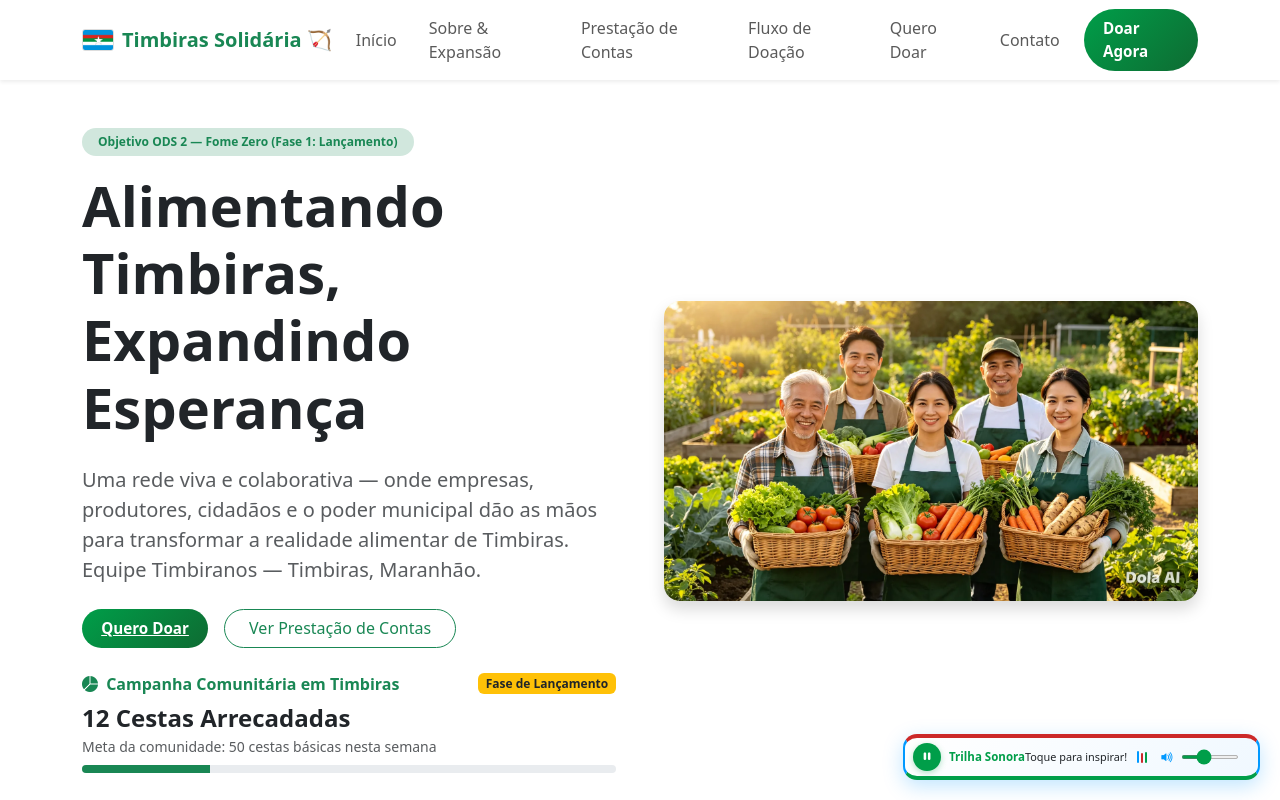
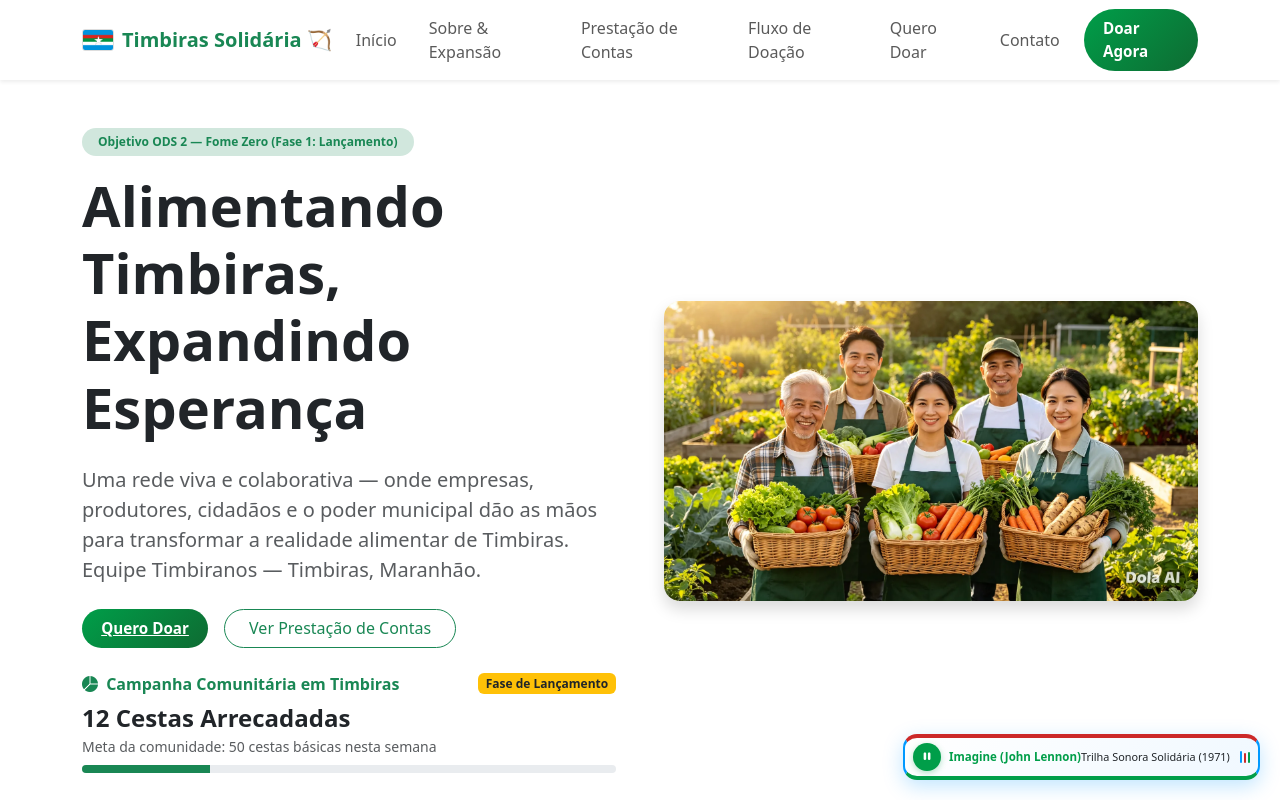
Before and after one commit to ambersonrogers/timbiras-solidaria, a React (Vite) app: page / in a window 1280 px wide. Shown: the top 800 px of the page. Built offline with nearby package versions, Linux system fonts and the light colour scheme; no server answers.

Commit message:
src: componentes modulares React 19, estilos e logica de estado da aplicacao

```diff
--- a/src/components/Footer.jsx
+++ b/src/components/Footer.jsx
@@ -8,8 +8,8 @@ export default function Footer() {
                     <div className="col-md-5">
                         <h4 className="h5 fw-bold mb-2">Timbiras Solidária 🇧🇷🏹</h4>
                         <p className="mb-3">Plataforma comunitária de apoio à segurança alimentar — Objetivo de Desenvolvimento Sustentável ODS 2 da ONU.</p>
-                        <p className="small text-success mb-2"><i className="bi bi-pin-map-fill"></i> Desenvolvido pela Equipe Timbiranos — Timbiras — Maranhão</p>
                         <p className="small mb-2"><strong>Integrantes:</strong><br />Amberson Lindoso • Kelly Sousa • Jhony Fernandes • Weldes Reis</p>
+                        <p className="small text-white-50 mb-2"><i className="bi bi-music-note-beamed text-warning"></i> <strong>Trilha Sonora:</strong> <em>Imagine</em> — John Lennon (1971), Apple Records / EMI. Uso cultural e educativo sem fins lucrativos.</p>
                         <span className="small">© 2026 — Todos os direitos reservados.</span>
                     </div>
                     <div className="col-md-3">
--- a/src/components/PlayerAudio.jsx
+++ b/src/components/PlayerAudio.jsx
@@ -81,8 +81,8 @@ export default function PlayerAudio() {
 
                 <div className="conteudo-expansivel" style={{ display: recolhido ? 'none' : 'flex' }}>
                     <div className="player-texto">
-                        <strong>Trilha Sonora</strong>
-                        <span>Toque para inspirar!</span>
+                        <strong>Imagine (John Lennon)</strong>
+                        <span>Trilha Sonora Solidária (1971)</span>
                     </div>
                     <div className="equalizador" style={{ display: tocando ? 'flex' : 'none' }}>
                         <span></span><span></span><span></span>
```
